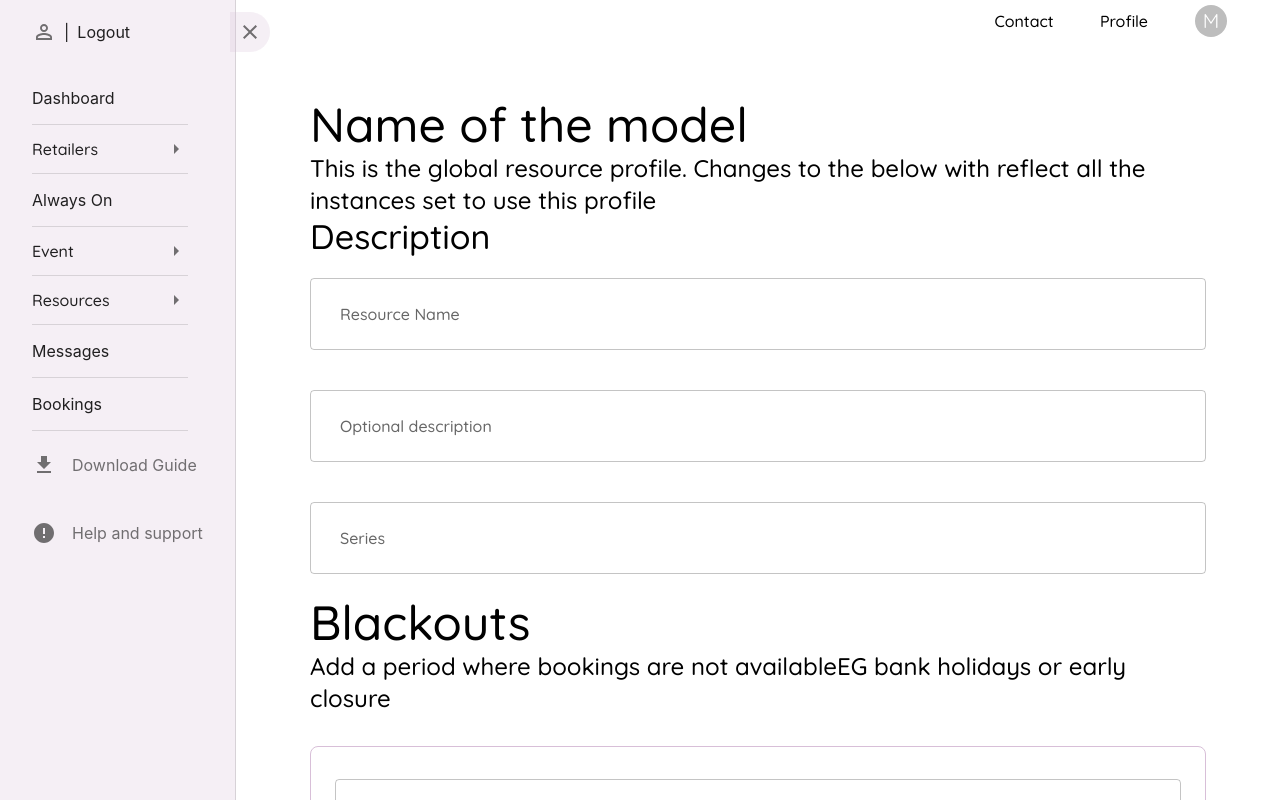
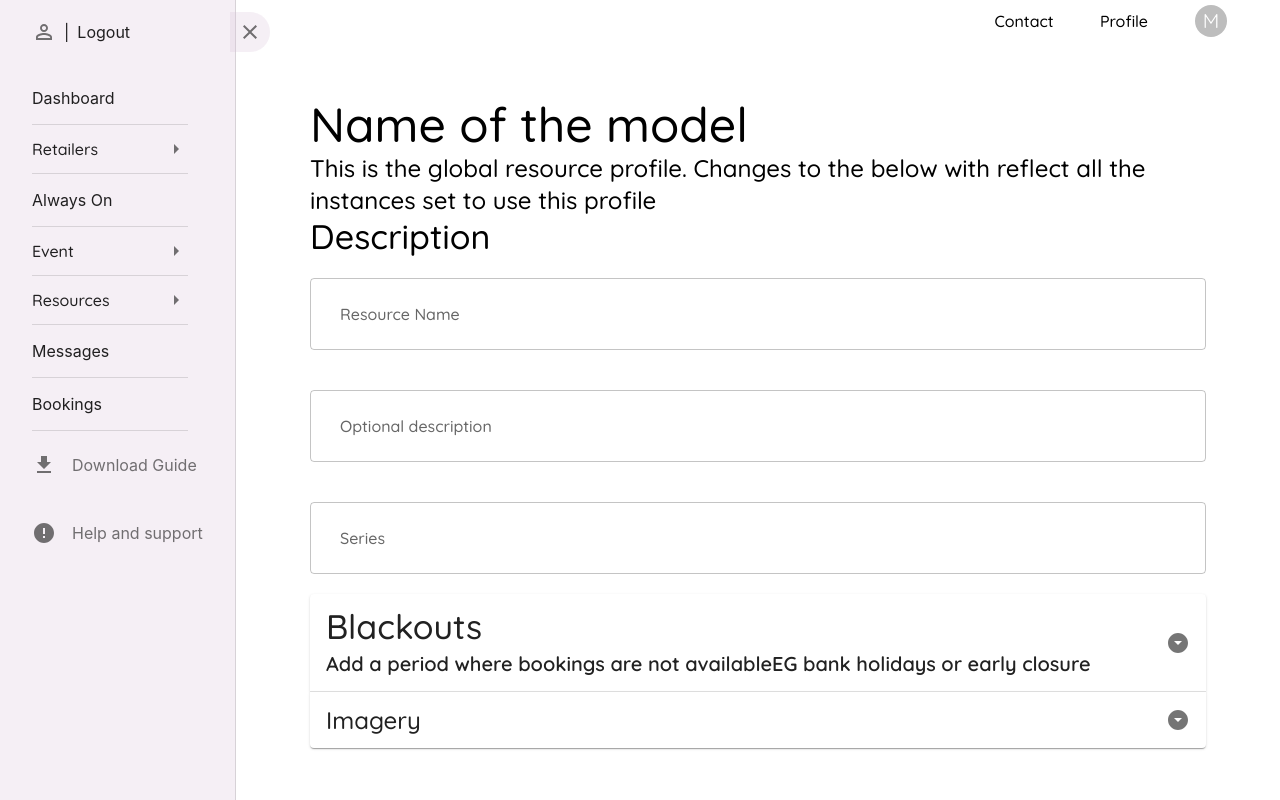
Before and after one commit to Tehreemfazili/mordern-react-app, a React (Create React App) app: page /models in a window 1280 px wide. Shown: the top 800 px of the page. Built offline with nearby package versions, Linux system fonts and the light colour scheme.

Commit message:
MRA-resource-modal: Added accordion in modal

```diff
--- /dev/null
+++ b/src/Components/Accordion/Accordion.tsx
@@ -0,0 +1,15 @@
+import * as React from 'react';
+import Accordion from '@mui/material/Accordion';
+import AccordionActions from '@mui/material/AccordionActions';
+import AccordionSummary from '@mui/material/AccordionSummary';
+import AccordionDetails from '@mui/material/AccordionDetails';
+import ExpandMoreIcon from '@mui/icons-material/ExpandMore';
+import Button from '@mui/material/Button';
+
+export default function AccordionUsage({children}) {
+  return (
+    <div>
+      {children}
+    </div>
+  );
+}
--- a/src/Components/BlackoutsForm/BlackoutsForm.tsx
+++ b/src/Components/BlackoutsForm/BlackoutsForm.tsx
@@ -17,8 +17,6 @@ export default function BlackoutsForm() {
 
   return (
     <form onSubmit={handleSubmit(onSubmit)} className='retailer-form'>
-      <Typography variant='h3'>Blackouts</Typography>
-      <Typography variant='h5'>Add a period where bookings are not availableEG bank holidays or early closure</Typography>
       <div className='blackout-detail-wrapper'>
         <div>
           <InputFormField id="retailer-name" name= "Name" label="Resource Name" control={control} errorValue={true} errorMessage={"Name is required"}/>
--- a/src/Components/Imagery/Imagery.tsx
+++ b/src/Components/Imagery/Imagery.tsx
@@ -17,7 +17,6 @@ export default function Imagery() {
 
   return (
     <div className='imagery-wrapper'>
-      <Typography variant='h5'>Imagery</Typography>
       <div className='imagery-wrapper-content'>
         <div>
           <RadioButtonsGroup label={'Image source content'} handleChange={handleChange} value={value}>
--- a/src/Pages/Resources/ResourcesModal/ResourcesModal.tsx
+++ b/src/Pages/Resources/ResourcesModal/ResourcesModal.tsx
@@ -3,6 +3,13 @@ import BlackoutsForm from '../../../Components/BlackoutsForm/BlackoutsForm.tsx'
 import { Typography } from '@mui/material'
 import ResourceForm from '../../../Components/RescourceForm/ResourceForm.tsx'
 import Imagery from '../../../Components/Imagery/Imagery.tsx'
+import AccordionComp from '../../../Components/Accordion/Accordion.tsx'
+import Accordion from '@mui/material/Accordion';
+import AccordionActions from '@mui/material/AccordionActions';
+import AccordionSummary from '@mui/material/AccordionSummary';
+import AccordionDetails from '@mui/material/AccordionDetails';
+import ExpandMoreIcon from '@mui/icons-material/ExpandMore';
+import { ArrowDropDownCircle, Close } from '@mui/icons-material'
 
 export default function ResourcesModal() {
   return (
@@ -11,8 +18,36 @@ export default function ResourcesModal() {
       <Typography variant='h5'>This is the global resource profile. Changes to the below with reflect all the instances set to use this profile</Typography>
       <Typography variant='h4'>Description</Typography>
       <ResourceForm/>
-      <BlackoutsForm/>
-      <Imagery/>
+      <AccordionComp>
+        <Accordion>
+          <AccordionSummary
+            expandIcon={<ArrowDropDownCircle />}
+            aria-controls="panel1-content"
+            id="panel1-header"
+          >
+           <div>
+            <Typography variant='h4'>Blackouts</Typography>
+            <Typography variant='h6'>Add a period where bookings are not availableEG bank holidays or early closure</Typography>
+           </div>
+          </AccordionSummary>
+          <AccordionDetails>
+            <BlackoutsForm/>
+            <Close/>
+          </AccordionDetails>
+        </Accordion>
+        <Accordion>
+          <AccordionSummary
+            expandIcon={<ArrowDropDownCircle />}
+            aria-controls="panel2-content"
+            id="panel2-header"
+          >
+             <Typography variant='h5'>Imagery</Typography>
+          </AccordionSummary>
+          <AccordionDetails>
+            <Imagery/>
+          </AccordionDetails>
+        </Accordion>
+      </AccordionComp>
     </div>
   )
 }
```
